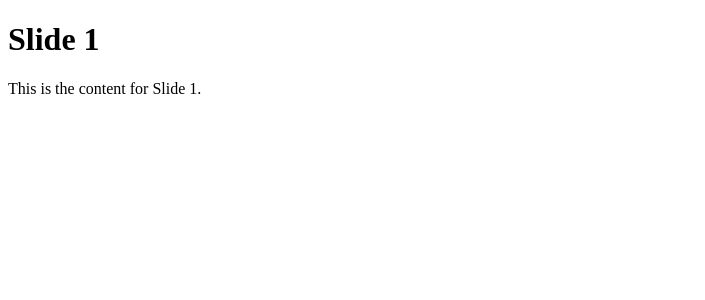
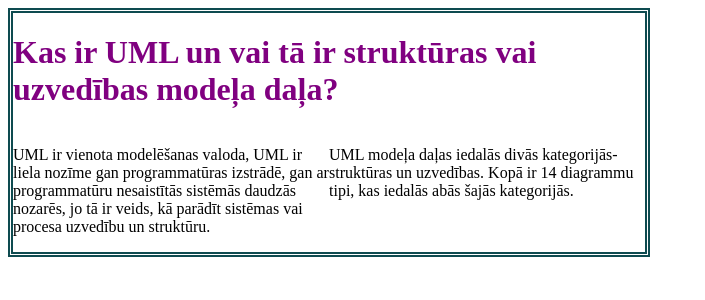
Before and after one commit to kp2129/UML, a React (Create React App) app in the folder uml/: page / in a window 1280 px wide. Shown: the top 300 px of the page, without its empty margins (0-705 px from the left). Built offline with nearby package versions, Linux system fonts and the light colour scheme.

Commit message:
What is UML

```diff
--- a/uml/src/App.css
+++ b/uml/src/App.css
@@ -36,3 +36,45 @@
     transform: rotate(360deg);
   }
 }
+:root {
+
+  --clr-1: #052b2f;
+
+  --clr-2: #2e656a;
+
+  --clr-3: #0e4b50;
+
+  --clr-4: #2d8f85;
+
+  --clr-5: #637c54;
+
+}
+
+
+h1{
+  font-weight: bold;
+  color: purple;
+}
+.title{
+  width: 100%;
+  height: 10%;
+}
+.text{
+  height: 90%;
+  width: 50%;
+}
+.whatisUML{
+  height: auto;
+  width: 50%;
+  border: 5px double var(--clr-3);
+  display: flex;
+  flex-direction: column;
+  justify-content: center;
+  align-items: center;
+}
+.split{
+  height: 100%;
+  width: 100%;
+  display: flex;
+  flex-direction: row;
+}
--- a/uml/src/App.js
+++ b/uml/src/App.js
@@ -1,7 +1,7 @@
 import './App.css';
 import React, { useState, useEffect } from 'react';
 
-import Slide1 from './components/UMLelemnts'; // Corrected import path
+import Slide1 from './components/whatisUML'; // Corrected import path
 // import Slide2 from './components/Slide2';
 
 const slides = [Slide1]; // Add more slide components as needed
--- /dev/null
+++ b/uml/src/components/whatisUML.js
@@ -0,0 +1,25 @@
+import '../App.css';
+function whatisUML() {
+    return (
+     <>
+     <div className="whatisUML">
+        <div className="title">
+            <h1>Kas ir UML un vai tā ir struktūras vai uzvedības modeļa daļa?</h1>
+        </div>
+        <div className="split">
+        <div className="text">
+            <p>UML ir vienota modelēšanas valoda, UML ir liela nozīme gan programmatūras izstrādē, gan ar programmatūru nesaistītās sistēmās
+                daudzās nozarēs, jo tā ir veids, kā parādīt sistēmas vai procesa uzvedību un struktūru. </p>
+        </div>
+        <div className="text">
+            <p>UML modeļa daļas iedalās divās kategorijās- struktūras un uzvedības.
+            Kopā ir 14 diagrammu tipi, kas iedalās abās šajās kategorijās.</p>
+        </div>
+        </div>
+     </div>
+
+     </>
+    );
+  }
+
+  export default whatisUML;
```
